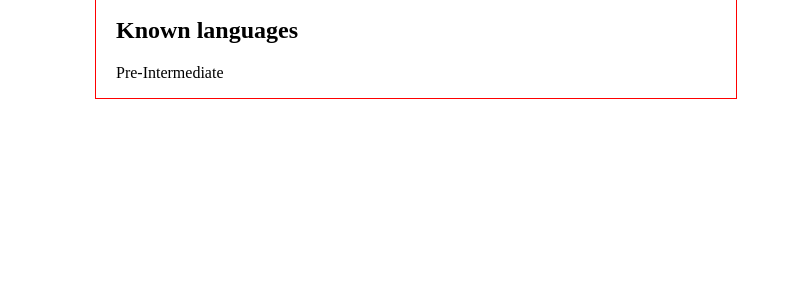
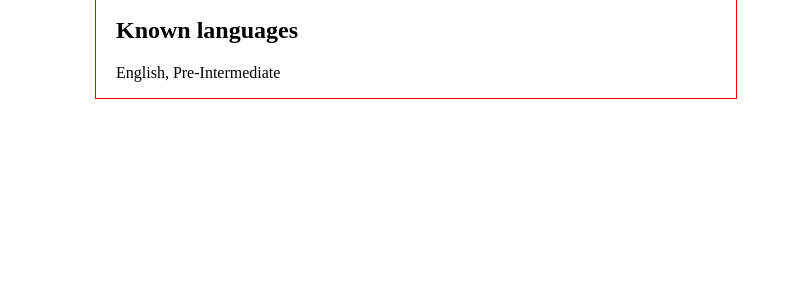
Before and after one commit to anna-left/rsschool-cv, a plain HTML site: page index.html in a window 1280 px wide. Shown: the part 966-1248 px from the top of the page, 224-1016 px from the left. Drawn offline with Linux system fonts and the light colour scheme.

Commit message:
feat: section Known languages changed

```diff
--- a/index.html
+++ b/index.html
@@ -64,7 +64,7 @@
 
     <section>
       <h2>Known languages</h2>
-      <p>Pre-Intermediate</p>
+      <p>English, Pre-Intermediate</p>
     </section>
   </main>
   <footer>
```
